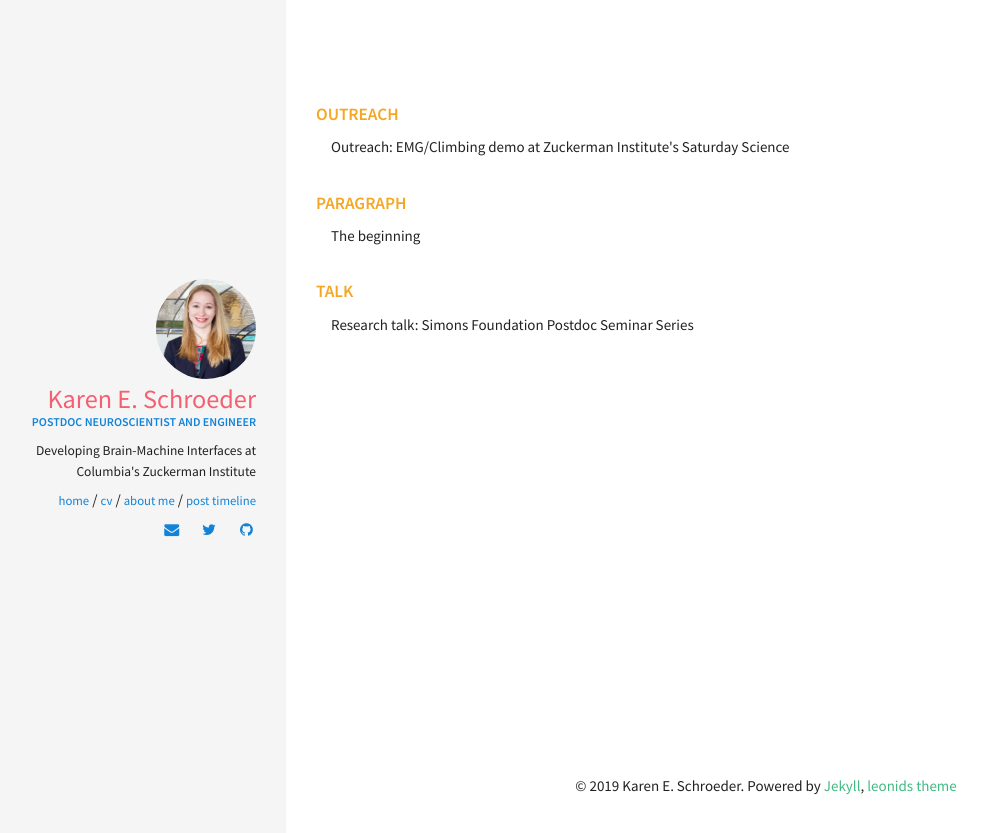
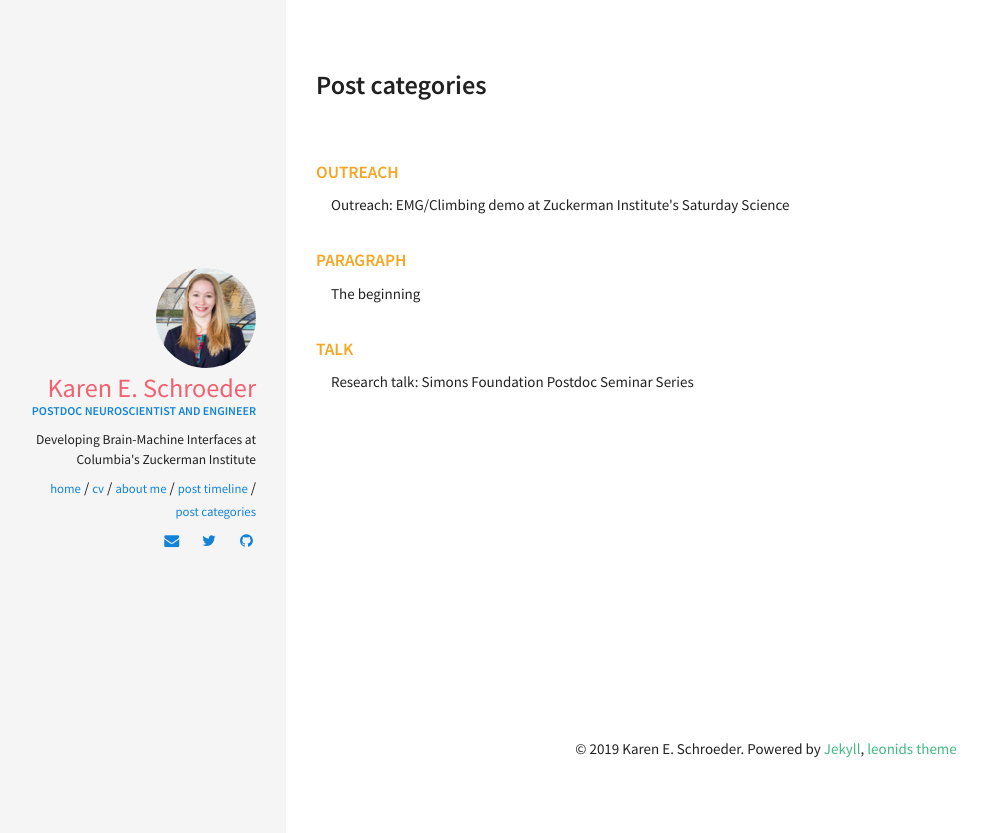
Before and after one commit to karschro/karschro.github.io, a Jekyll site: the page built from categories/index.html, in a window 1280 px wide. Shown: the top 833 px of the page, without its empty margins (34-1022 px from the left). Built offline with Jekyll 4.4.1, drawn with Linux system fonts in a browser that asks for light colours.

Commit message:
Update index.html

```diff
--- a/categories/index.html
+++ b/categories/index.html
@@ -1,7 +1,7 @@
 ---
 layout: page
-//title:  Categories
-//permalink: /categories/
+title:  Post categories
+permalink: /categories/
 ---
 <div class="tag-list">
 {% for cat in site.categories %}
```
